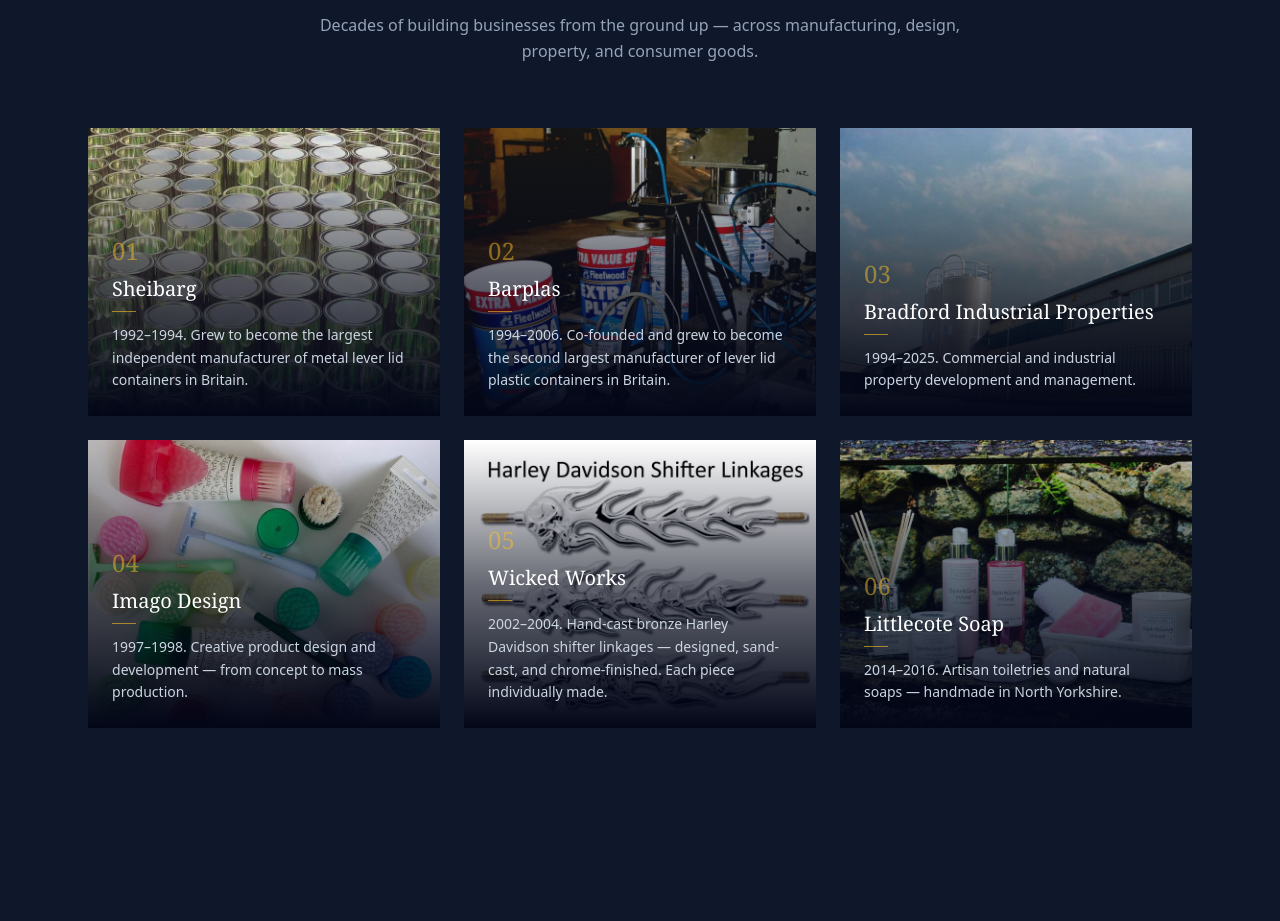
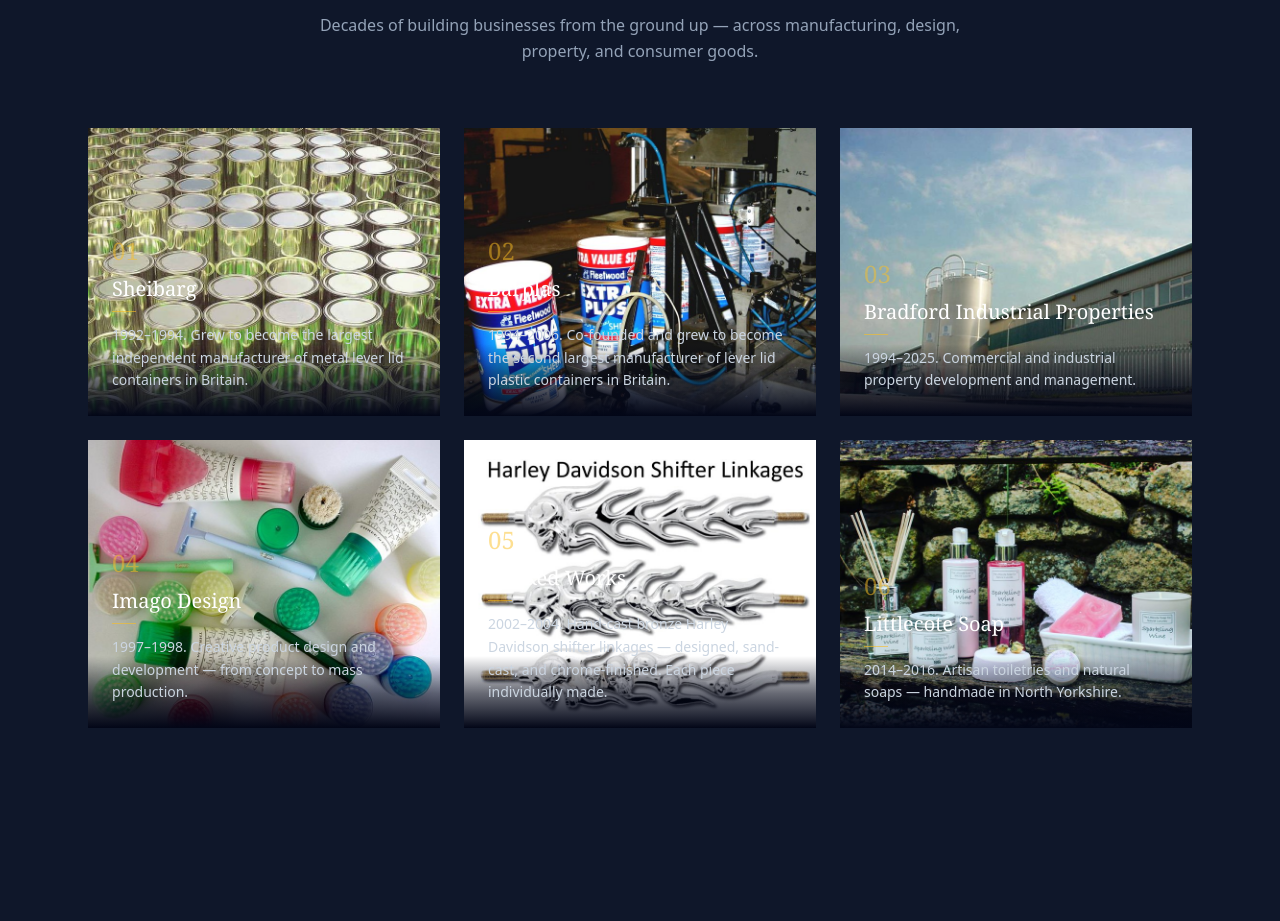
Before and after one commit to brianbarghout/3p-alpha-website, a React (Vite) app: page / in a window 1280 px wide. Shown: the part 2080-3001 px from the top of the page. Built offline with nearby package versions, Linux system fonts and the light colour scheme.

Commit message:
Reduce photo gradient to bottom 25%

```diff
--- a/src/main.jsx
+++ b/src/main.jsx
@@ -311,7 +311,7 @@
               )}
 
               {/* Gradient overlay for readability */}
-              <div className="absolute inset-0 bg-gradient-to-t from-slate-950 via-slate-950/60 to-transparent" />
+              <div className="absolute inset-0" style={{ background: 'linear-gradient(to top, #020617 0%, rgba(2,6,23,0.6) 12%, transparent 25%)' }} />
 
               {/* Text overlay */}
               <div className="absolute bottom-0 left-0 right-0 p-6">
```
